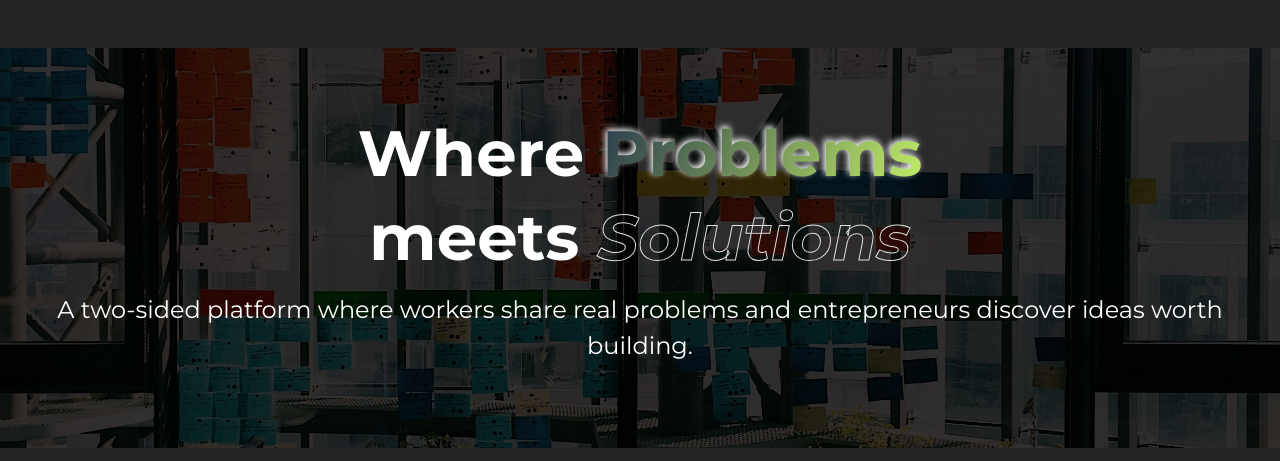
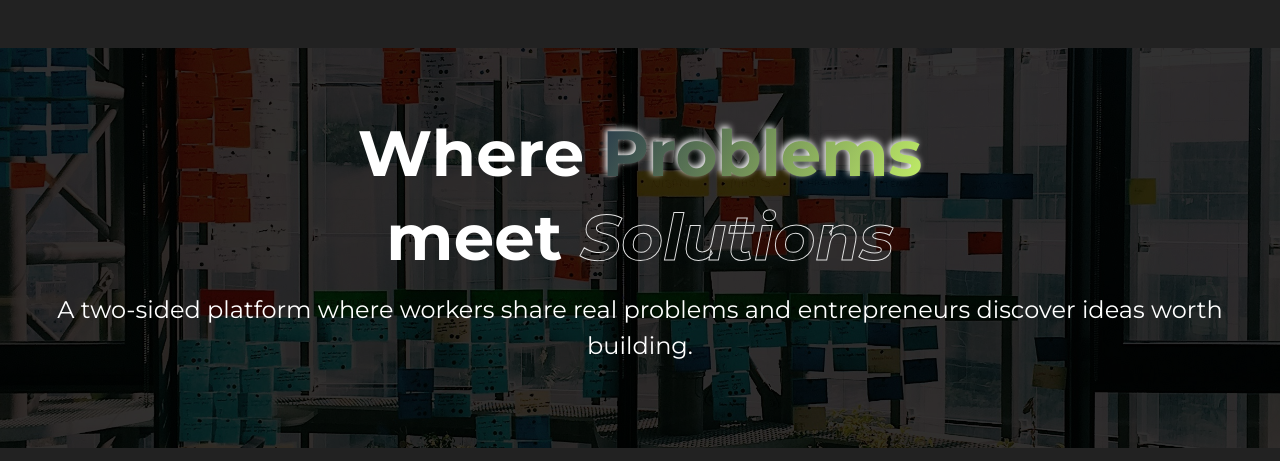
Before and after one commit to GiovanniDevs/Project_problems, a Django app: page / in a window 1280 px wide. Shown: the part 61-522 px from the top of the page. Run offline with Django 4.2, Linux system fonts and the light colour scheme.

Commit message:
fix: :bug: spelling fix

```diff
--- a/config/settings.py
+++ b/config/settings.py
@@ -30,7 +30,7 @@ STATIC_ROOT = os.path.join(BASE_DIR, 'staticfiles')
 SECRET_KEY = os.environ.get("SECRET_KEY")
 
 # SECURITY WARNING: don't run with debug turned on in production!
-DEBUG = False
+DEBUG = True
 
 
 ALLOWED_HOSTS = ['.herokuapp.com', '127.0.0.1']
--- a/problems/templates/problems/home.html
+++ b/problems/templates/problems/home.html
@@ -13,7 +13,7 @@
                 Where <span class="gradient-b">Problems</span>
             </h1>
             <h1 class="display-3 fw-bold hero-title-2">
-                meets <span class="outline">Solutions</span>
+                meet <span class="outline">Solutions</span>
             </h1>
             <p class="leader mt-3 hero-lead">
                 A two-sided platform where workers share real problems
```
